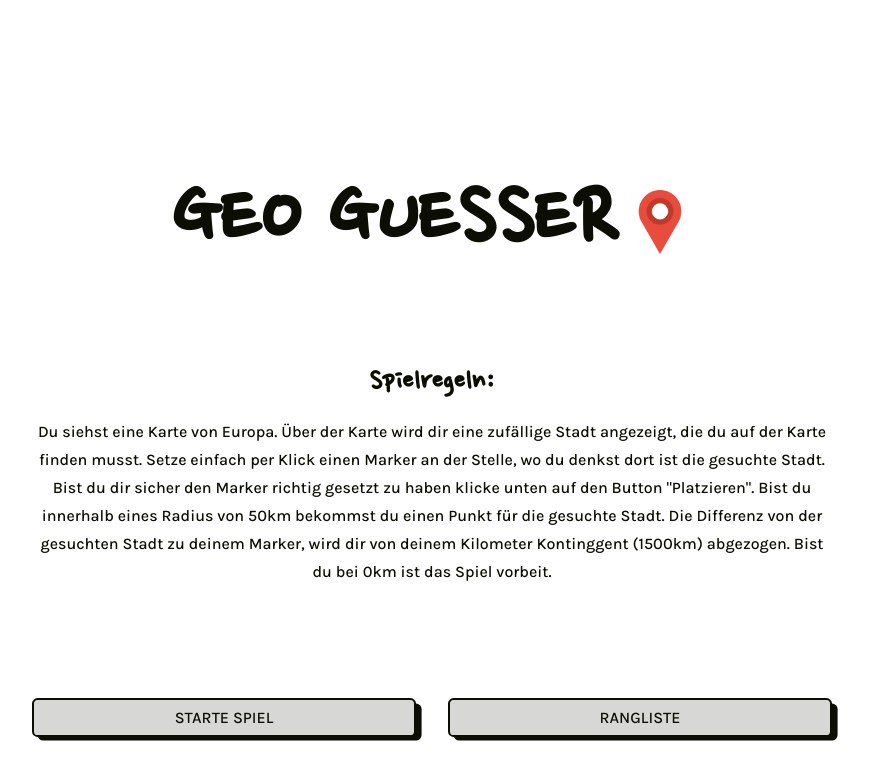
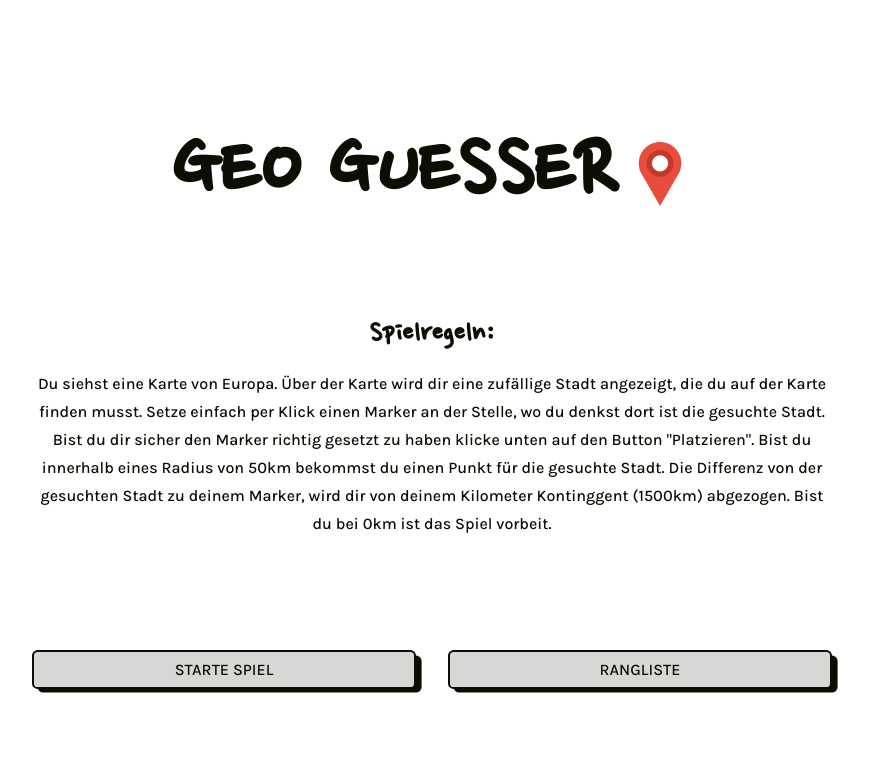
Before and after one commit to pascal-prfst/city-guesser, a React (Vite) app: page / in a window 1280 px wide. Shown: the top 780 px of the page, without its empty margins (208-1077 px from the left). Built offline with nearby package versions, Linux system fonts and the light colour scheme.

Commit message:
viewport height changed

```diff
--- a/src/global.css
+++ b/src/global.css
@@ -13,7 +13,7 @@ html {
 }
 
 #root {
-  height: 100dvh;
+  height: 100%;
 }
 
 :root {
@@ -24,7 +24,7 @@ html {
 }
 
 body {
-  height: 100dvh;
+  height: 100%;
   padding: 3rem 1.5rem;
   color: var(--black);
   background-color: var(--white);
```
